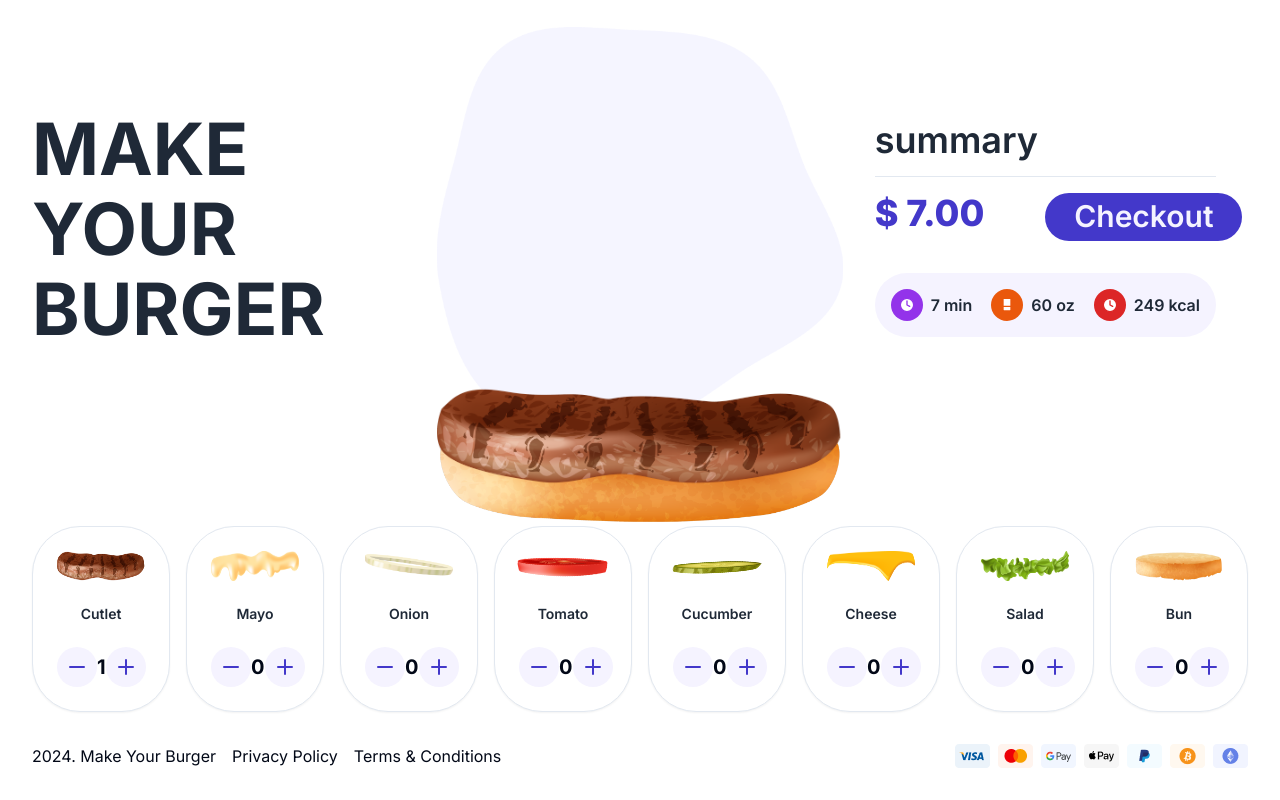
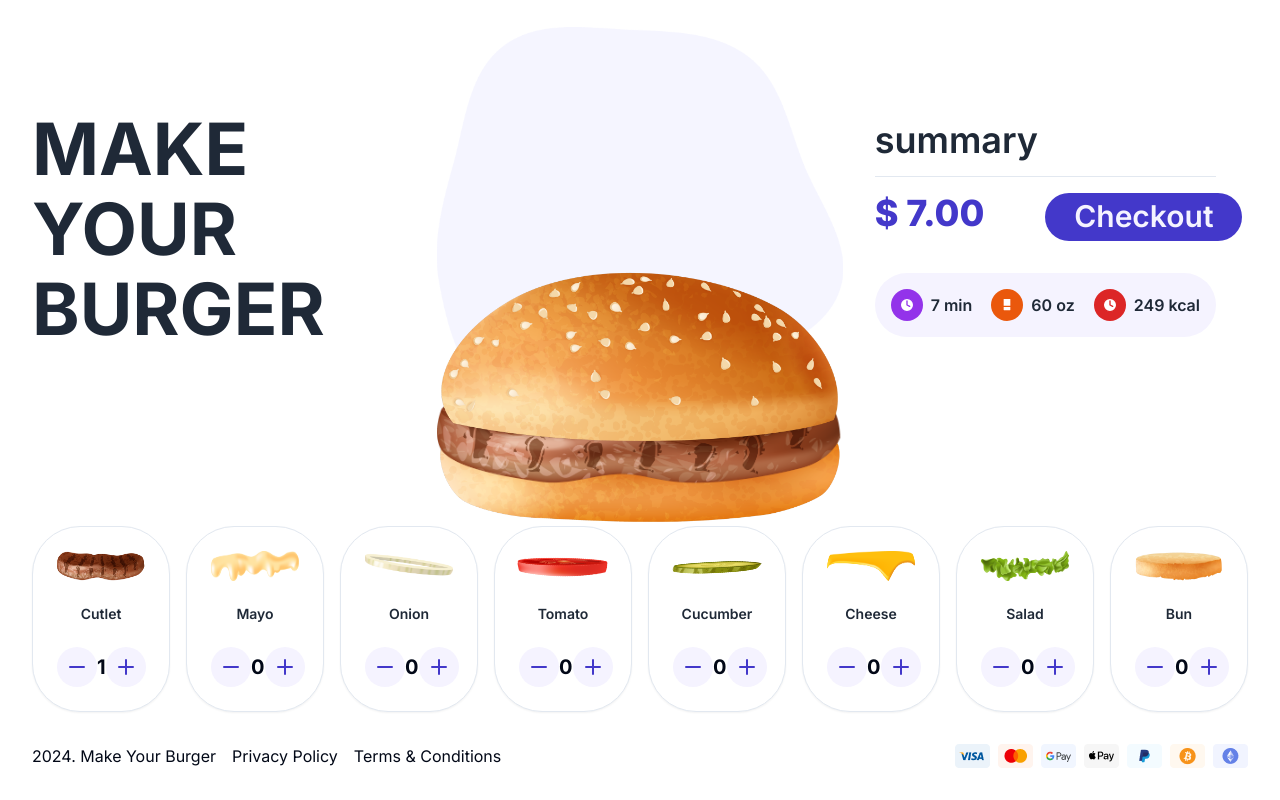
Before and after one commit to Alek30k/Make-Your-Burguer, a Next.js app: page /make in a window 1280 px wide. Both pictures are taken after a click on the button 130 px from the left and 839 px from the top of the page. Shown: the part 173-973 px from the top of the page. Built offline with nearby package versions, Linux system fonts and the light colour scheme.

Commit message:
last commit

```diff
--- a/app/(public)/make/components/burger.tsx
+++ b/app/(public)/make/components/burger.tsx
@@ -8,25 +8,28 @@ interface Props {
 }
 
 const MakeBurger = ({ burger }: Props) => {
-  const counter = 0;
+  let counter = 0;
 
   return (
     <div className="relative bg-[url('/images/make/bg.png')] h-[595px] w-full bg-contain bg-no-repeat bg-center">
       {burger.map(
         ({ image, alt, id, name, price, quantity, rotate }, index) => (
           <>
+            {index === burger.length - 1 && counter > 0 && (
               <Image
-              key={id}
-              src={image}
-              alt={alt}
+                key={index}
+                src="/images/make/bun_top.png"
+                alt="burger bun top"
                 width={1000}
                 height={300}
-              className="absolute z-10"
+                className="absolute z-20"
                 style={{
-                bottom: `${(index + 1) * 40}px`,
+                  bottom: `${(counter + 1) * 40}px`,
                 }}
               />
-            {/* {quantity > 0 &&
+            )}
+
+            {quantity > 0 &&
               Array.from({ length: quantity }, (_, idx) => {
                 counter++;
                 return (
@@ -42,7 +45,7 @@ const MakeBurger = ({ burger }: Props) => {
                     }}
                   />
                 );
-              })} */}
+              })}
           </>
         )
       )}
--- a/app/(public)/make/page.tsx
+++ b/app/(public)/make/page.tsx
@@ -62,7 +62,7 @@ const MakePage = () => {
     <>
       <div className="grid grid-cols-3 items-center">
         <MakeTitle />
-        <MakeBurger burger={burger} />
+        <MakeBurger burger={ingredients} />
         <MakeCart ingredients={ingredients} />
       </div>
       <MakeIngredients
```
Lines whose indentation alone changed are shown as unchanged.
